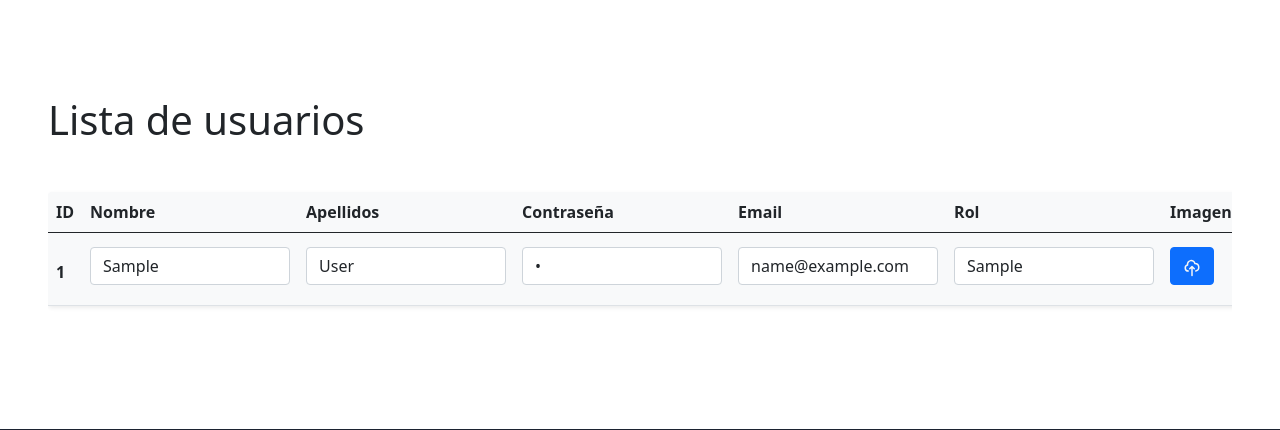
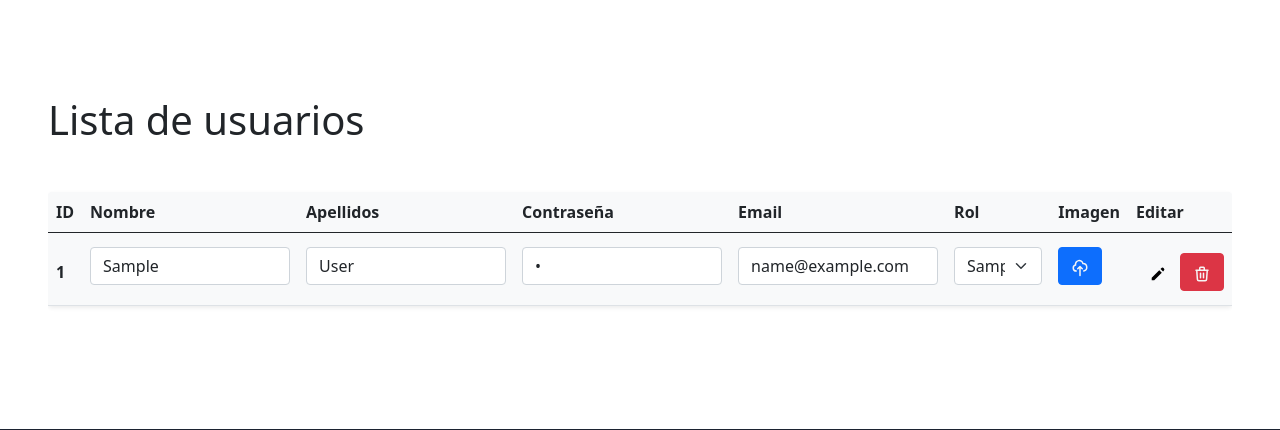
Before and after one commit to mikel500/php-oop-basics, a PHP site: the page made by views/users/users.php in a window 1280 px wide. Shown: the top 430 px of the page. Run offline with PHP 8.4, Linux system fonts and the light colour scheme; the template is opened without the code that fills it: most values are stand-ins (such as "Sample title", 1, 10 or a date in 2020); some libraries are stand-ins or nearby versions.

Commit message:
Añadido dropdown para modificar el rol del usuario

```diff
--- a/views/users/users.php
+++ b/views/users/users.php
@@ -12,7 +12,7 @@
             <th>Email</th>
             <th>Rol</th>
             <th>Imagen</th>
-            <th class="text-center">Editar</th>
+            <th>Editar</th>
           </tr>
         </thead>
         <tbody>
@@ -26,7 +26,16 @@
                 <td><input class="form-control" type="text" name="surname" value=<?= $user["surname"] ?>></td>
                 <td><input class="form-control" type="password" name="password" value=<?= $user["password"] ?>></td>
                 <td><input class="form-control" type="email" name="email" value=<?= $user["email"] ?>></td>
-                <td><input class="form-control" type="rol" name="rol" value=<?= $user["rol"] ?>></td>
+                <td>
+                  <select class="form-select" name="rol">
+                    <option selected value=<?= $user["rol"] ?>><?= $user["rol"] ?></option>
+                    <?php if ($user["rol"] === 'user') : ?>
+                      <option value="admin">admin</option>
+                    <?php else : ?>
+                      <option value="user">user</option>
+                    <?php endif; ?>
+                  </select>
+                </td>
                 <td>
                   <label class="btn btn-primary">
                     <img style="width:18px;" src=" assets/img/upload.svg" alt="Añadir Archivo">
@@ -59,3 +68,7 @@
     <?php endif; ?>
   </div>
 </section>
+<?php
+unset($_SESSION["success_msg"]);
+unset($_SESSION["error_msg"]);
+?>
```
